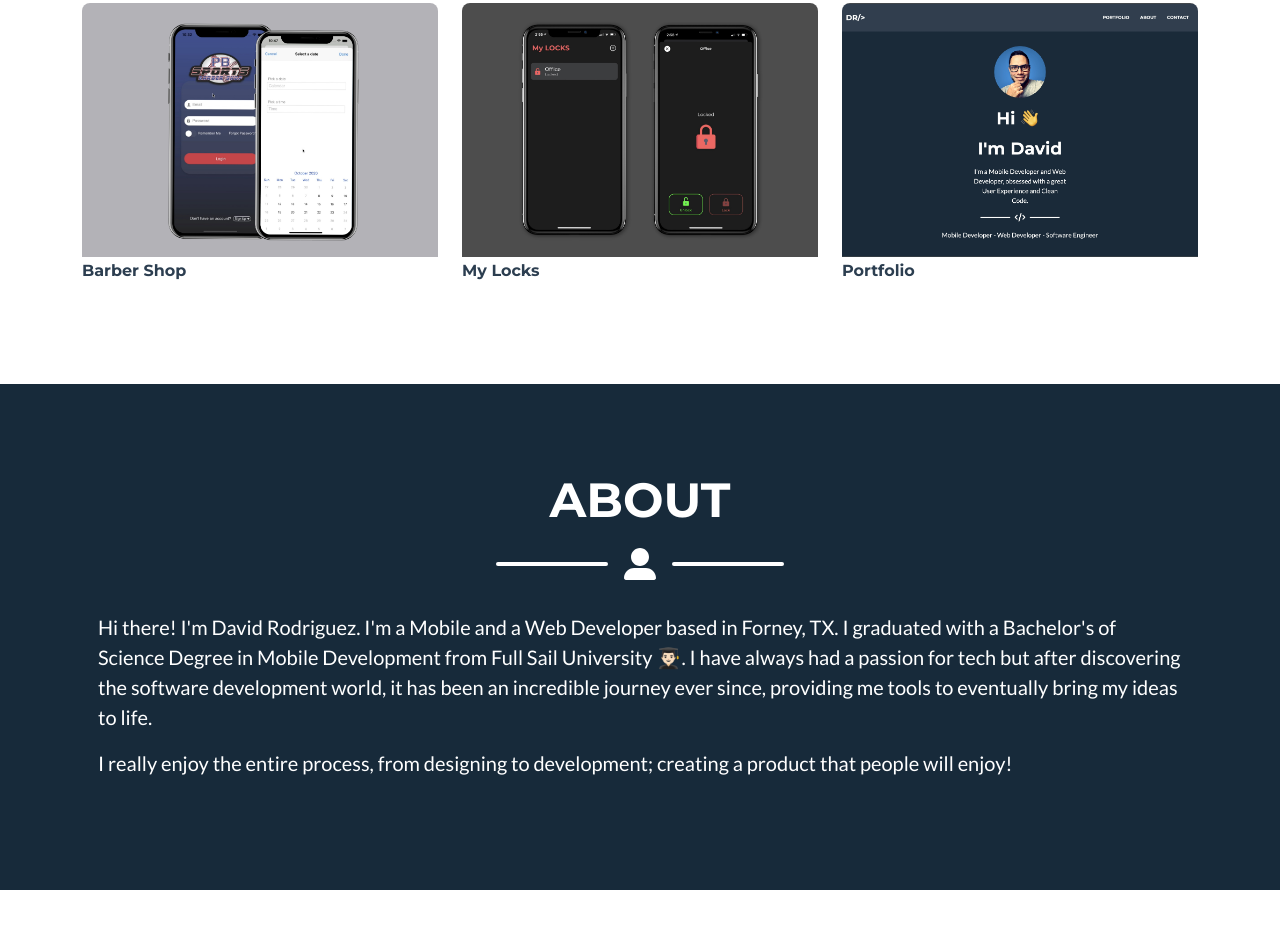
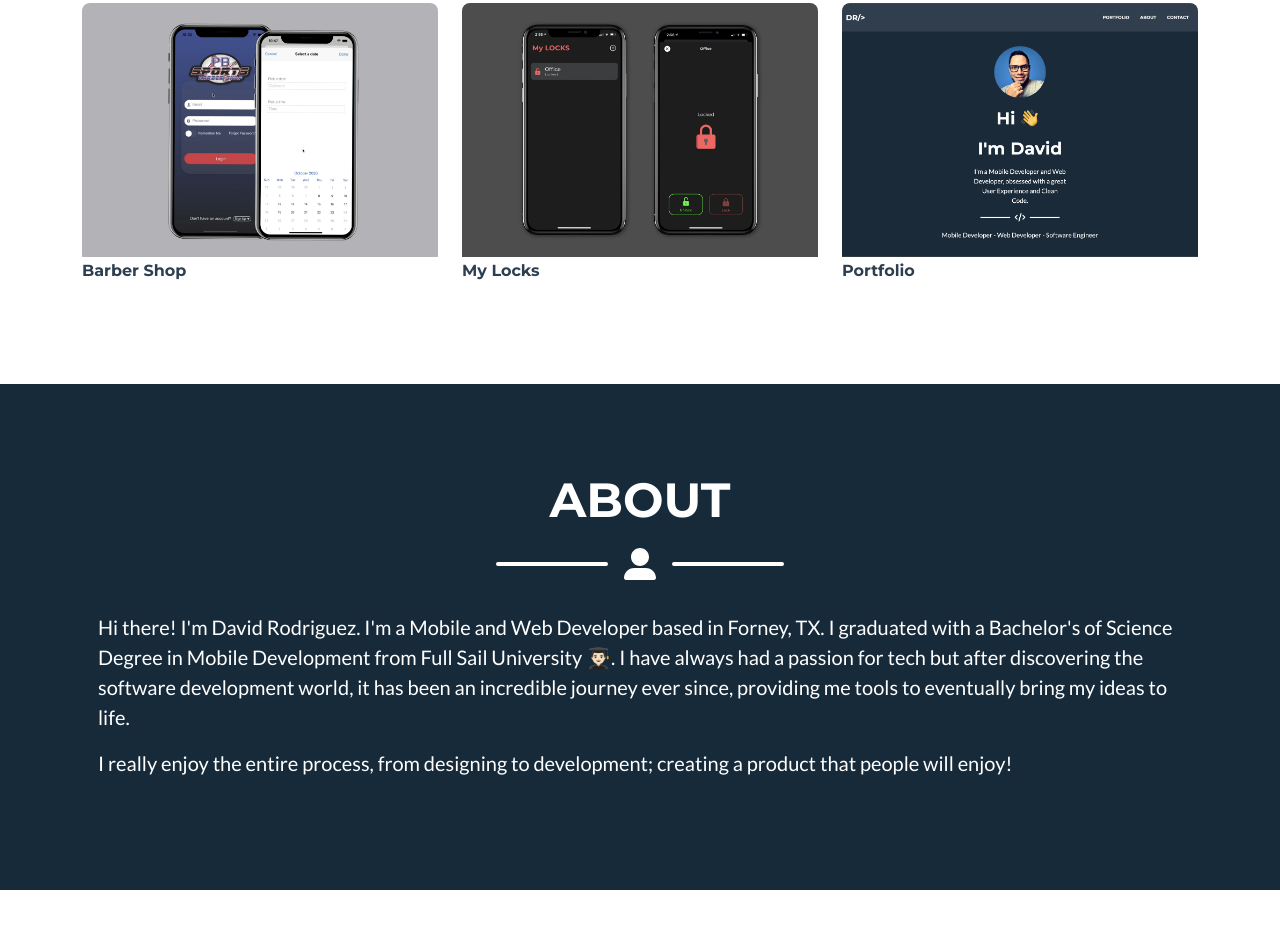
Before and after one commit to davidrodriguezcode/davidrodriguezcode.github.io, a plain HTML site: page index.html in a window 1280 px wide. Shown: the part 1498-2426 px from the top of the page. Drawn offline with nearby package versions, Linux system fonts and the light colour scheme.

Commit message:
Fixed paragraph text

```diff
--- a/index.html
+++ b/index.html
@@ -50,7 +50,7 @@
             <!-- Masthead Heading-->
             <h2 class="masthead-heading mb-0">Hi &#128075; <br /> <br /> I'm David </h2>
             <br />
-            <p class="masthead-subheading mb-0 mt-3" style="width: 345px;">I'm a Mobile and Web Developer,
+            <p class="masthead-subheading mb-0 mt-3" style="width: 345px;">I'm a Mobile and Web Developer
                 obsessed with a great
                 User Experience and Clean Code.
             </p>
@@ -165,7 +165,7 @@
                 <div class="divider-custom-line"></div>
             </div>
             <!-- About Section Content-->
-            <p class="lead ms-3 me-3 mb-3">Hi there! I'm David Rodriguez. I'm a Mobile and a Web Developer based in
+            <p class="lead ms-3 me-3 mb-3">Hi there! I'm David Rodriguez. I'm a Mobile and Web Developer based in
                 Forney,
                 TX.
                 I graduated with a Bachelor's of Science Degree in Mobile Development from Full Sail University 👨🏻‍🎓.
```
